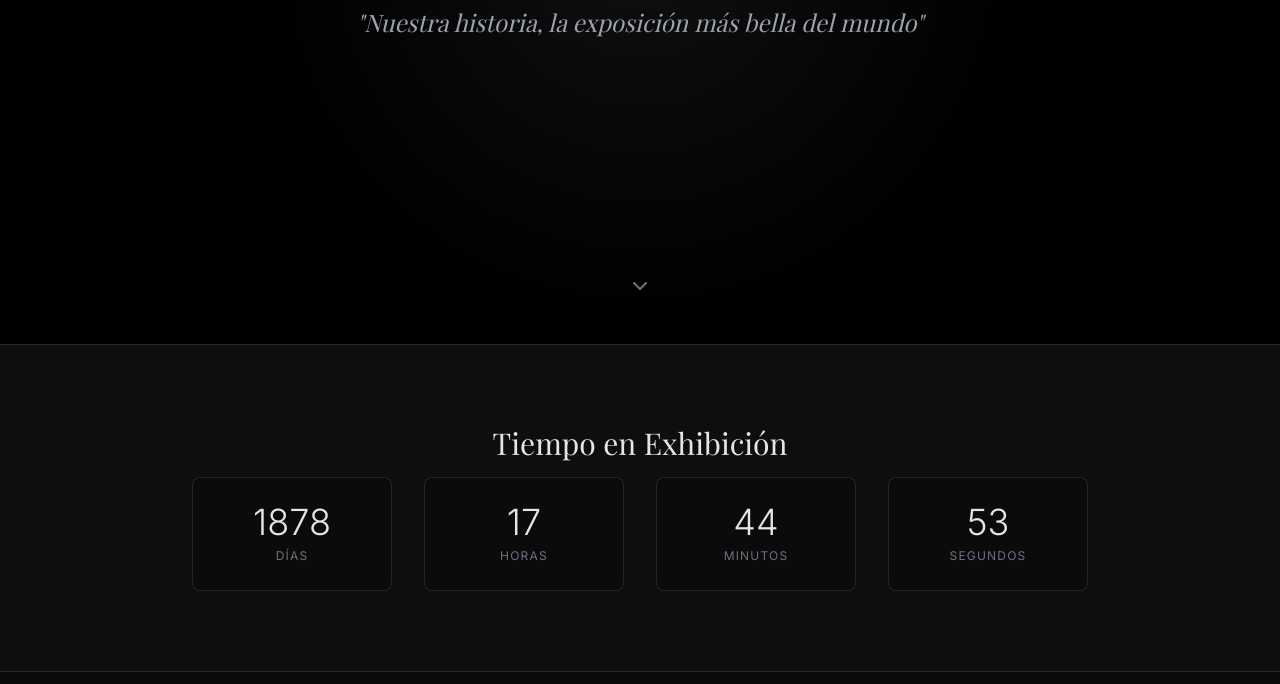
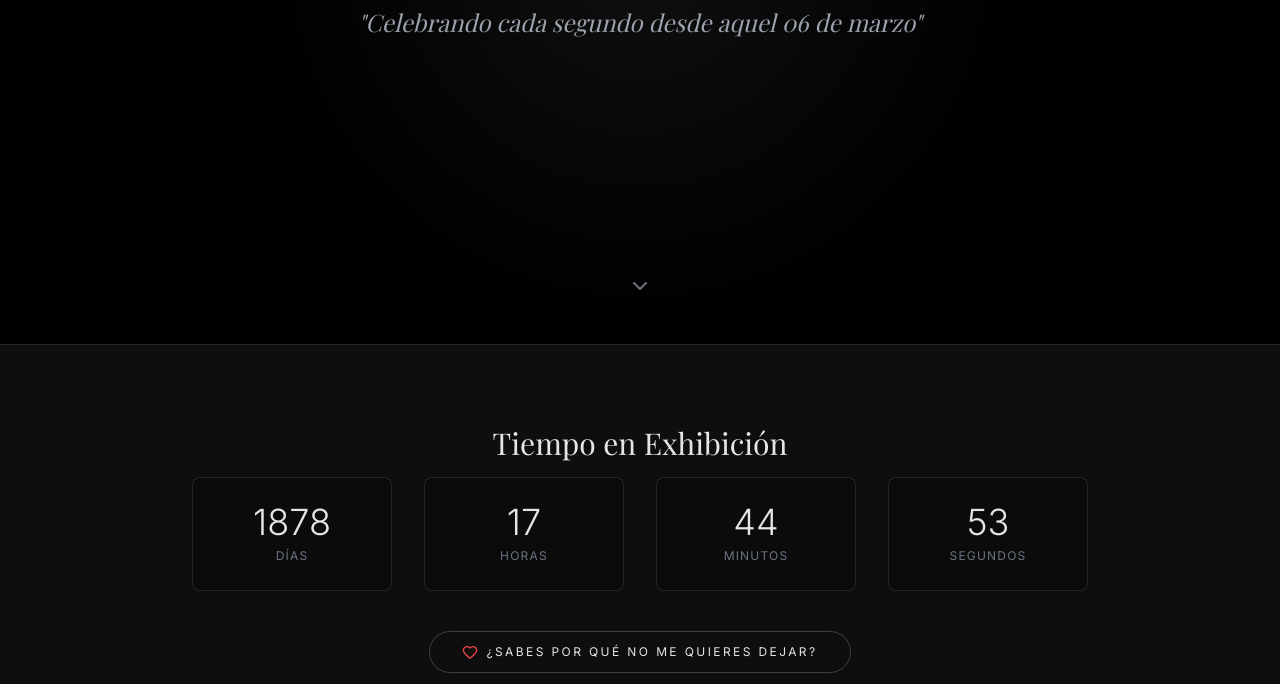
Before and after one commit to Kanodr06/060321, a plain HTML site: page index.html in a window 1280 px wide. Shown: the part 456-1140 px from the top of the page. Drawn offline with nearby package versions, Linux system fonts and the light colour scheme; a web font is replaced by a local one.

Commit message:
index.html

```diff
--- a/index.html
+++ b/index.html
@@ -18,6 +18,17 @@
         .modal.active { display: flex; }
         /* Asegura que el video o imagen llenen el contenedor */
         .media-container img, .media-container video { width: 100%; height: 100%; object-fit: cover; }
+
+        /* ESTILO DEL NUEVO BOTÓN */
+        .btn-pregunta {
+            border: 1px solid rgba(255, 255, 255, 0.2);
+            transition: all 0.3s ease;
+        }
+        .btn-pregunta:hover {
+            background: white;
+            color: black;
+            box-shadow: 0 0 20px rgba(255,255,255,0.1);
+        }
     </style>
 </head>
 <body class="overflow-x-hidden">
@@ -27,7 +38,7 @@
         <div class="z-10">
             <span class="uppercase tracking-[0.3em] text-sm text-gray-500 mb-4 block">Exhibición Temporal Permanente</span>
             <h1 class="text-6xl md:text-8xl font-bold mb-6 gradient-text">Museo de Nosotros</h1>
-            <p class="text-xl md:text-2xl italic text-gray-400 serif">"Nuestra historia, la exposición más bella del mundo"</p>
+            <p class="text-xl md:text-2xl italic text-gray-400 serif">"Celebrando cada segundo desde aquel 06 de marzo"</p>
         </div>
         <div class="absolute bottom-10 z-10 animate-bounce"><i data-lucide="chevron-down" class="text-gray-500"></i></div>
     </section>
@@ -35,27 +46,28 @@
     <section class="py-20 bg-zinc-900/30 border-y border-zinc-800 text-center">
         <div class="container mx-auto px-4">
             <h2 class="text-3xl mb-4 serif">Tiempo en Exhibición</h2>
-            <div id="counter" class="grid grid-cols-2 md:grid-cols-4 gap-8 max-w-4xl mx-auto">
+            <div id="counter" class="grid grid-cols-2 md:grid-cols-4 gap-8 max-w-4xl mx-auto mb-10">
                 <div class="p-6 museum-border rounded-lg bg-black/20"><span id="days" class="text-4xl font-light block">0</span><span class="text-xs uppercase tracking-widest text-gray-500">Días</span></div>
                 <div class="p-6 museum-border rounded-lg bg-black/20"><span id="hours" class="text-4xl font-light block">0</span><span class="text-xs uppercase tracking-widest text-gray-500">Horas</span></div>
                 <div class="p-6 museum-border rounded-lg bg-black/20"><span id="minutes" class="text-4xl font-light block">0</span><span class="text-xs uppercase tracking-widest text-gray-500">Minutos</span></div>
                 <div class="p-6 museum-border rounded-lg bg-black/20"><span id="seconds" class="text-4xl font-light block">0</span><span class="text-xs uppercase tracking-widest text-gray-500">Segundos</span></div>
             </div>
+
+            <button onclick="abrirRazon()" class="btn-pregunta px-8 py-3 rounded-full text-xs uppercase tracking-[0.2em] inline-flex items-center gap-2">
+                <i data-lucide="heart" class="w-4 h-4 text-red-500"></i>
+                ¿Sabes por qué no me quieres dejar?
+            </button>
         </div>
     </section>
 
     <section class="py-24 container mx-auto px-4">
-        <div id="galleryGrid" class="grid grid-cols-1 md:grid-cols-2 lg:grid-cols-3 gap-12">
-            </div>
+        <div id="galleryGrid" class="grid grid-cols-1 md:grid-cols-2 lg:grid-cols-3 gap-12"></div>
     </section>
 
     <div id="artModal" class="modal items-center justify-center p-4">
         <div class="bg-zinc-900 w-full max-w-5xl rounded-lg overflow-hidden flex flex-col md:flex-row relative museum-border max-h-[90vh]">
             <button onclick="closeArt()" class="absolute top-4 right-4 z-20 bg-black/50 p-2 rounded-full hover:bg-white hover:text-black transition-all"><i data-lucide="x"></i></button>
-
-            <div id="modalMediaContainer" class="w-full md:w-3/5 h-[300px] md:h-auto bg-black flex items-center justify-center overflow-hidden">
-                </div>
-
+            <div id="modalMediaContainer" class="w-full md:w-3/5 h-[300px] md:h-auto bg-black flex items-center justify-center overflow-hidden"></div>
             <div class="w-full md:w-2/5 p-8 md:p-12 flex flex-col justify-center bg-zinc-900 border-l border-zinc-800 overflow-y-auto">
                 <span id="modalDate" class="text-xs uppercase tracking-[0.3em] text-gray-500 mb-4 block">Fecha</span>
                 <h2 id="modalTitle" class="text-4xl serif mb-6 text-balance">Título</h2>
@@ -66,8 +78,24 @@
         </div>
     </div>
 
+    <div id="razonModal" class="modal items-center justify-center p-4">
+        <div class="bg-zinc-900 w-full max-w-2xl rounded-lg overflow-hidden relative museum-border p-8 md:p-12 text-center">
+            <button onclick="cerrarRazon()" class="absolute top-4 right-4 text-gray-500 hover:text-white transition-colors"><i data-lucide="x"></i></button>
+
+            <div class="mb-8 flex justify-center">
+                <div class="w-48 h-48 rounded-full overflow-hidden museum-border bg-black">
+        <img src="foto16.jpg" class="w-full h-full object-cover">                </div>
+            </div>
+
+            <p id="textoRazon" class="text-2xl md:text-3xl serif italic leading-relaxed mb-10">Cargando razón...</p>
+
+            <button onclick="abrirRazon()" class="text-xs uppercase tracking-widest text-zinc-500 hover:text-white transition-colors">
+                Ver otra razón
+            </button>
+        </div>
+    </div>
+
     <script>
-        // --- CONFIGURACIÓN DE TU GALERÍA ---
         const artData = [
             { title: "Primer Mensaje", date: "10 Diciembre 2020", desc: "Tenemos que vernos jajaja:(", img: "foto.jpg" },
             { title: "Primera Invitacion", date: "13 Diciembre 2020", desc: "Ese dia habia llegado a hablar contigo y justo entre risas salio el tema de vernos por primera vez", img: "foto1.jpg" },
@@ -100,22 +128,43 @@
             { title: "Otro dia de fiesta", date: "31 Octubre 2021", desc: "Ese no fue el dia que te vomitaste? jajajaj", img: "video12.mp4" },
             { title: "Primera Cita KFC", date: "06 Noviembre 2021", desc: "Fue el dia que probamos por primera vez este delicoso combo y despues no pudimos dejar de comerlo", img: "video13.mp4" },
             { title: "Primera Cita Salchis", date: "20 Noviembre 2021", desc: "La primera vez que conociste lo que es la delicia hecha salchipapas mi amor jeje", img: "video14.mp4" },
-             { title: "Ultima vez", date: "26 Noviembre", desc: "Esta fue la ultima vez que nos vimos en este año porque te tenias que ir y todo quedaba en promesas el volver a vernos", img: "foto16.jpg" },
-             { title: "Primera Vez", date: "20 Noviembre 2021", desc: "No sabes lo mucho que anhelaba que llegara este momento solo podia pensar en el volver a verte", img: "video15.mp4" }
-
+            { title: "Ultima vez", date: "26 Noviembre", desc: "Esta fue la ultima vez que nos vimos en este año porque te tenias que ir y todo quedaba en promesas el volver a vernos", img: "foto16.jpg" },
+            { title: "Primera Vez", date: "20 Noviembre 2021", desc: "No sabes lo mucho que anhelaba que llegara este momento solo podia pensar en el volver a verte", img: "video15.mp4" }
         ];
 
-        // Función para decidir si mostrar IMAGEN o VIDEO
+        // --- LISTA DE RAZONES ---
+        const razones = [
+            "Porque nadie te va a mirar con la misma cara de bobo enamorado que yo.",
+            "Porque somos el mejor equipo resolviendo crisis (como la del mosquito).",
+            "Porque todavía me pongo nervioso antes de verte.",
+            "Porque ya me sé todas tus mañas y aun así me encantan.",
+            "Porque soy el único que sabe exactamente cómo te gusta el café.",
+            "Porque me haces querer ser una mejor versión de mí mismo cada día.",
+            "Porque juntos somos más fuertes que cualquier obstáculo.",
+            "Porque guardo cada pequeño detalle que me has dado.",
+            "Porque eres la curadora oficial de mis mejores días.",
+            "Porque nadie te va a cuidar tanto cuando estés enferma.",
+            "Porque nuestras risas tienen un sonido que no cambio por nada.",
+            "Porque nuestra historia apenas está empezando.",
+            "Porque me encanta cómo se siente tu mano con la mía.",
+            "Porque me has visto en mis peores momentos y no te has ido.",
+            "Porque Kaiser y Noah se quedarian sin su papà",
+            "Porque no me imagino un mañana si no es despertando contigo.",
+            "Porque conocemos nuestras versiones más reales y aun así nos elegimos.",
+            "Porque ya invertí demasiado tiempo explicándote mis chistes malos.",
+            "Porque soy el mejor matando mosquitos por ti en la madrugada.",
+            "Porque me haces querer ser una mejor versión de mí mismo cada día.",
+            "Porque hemos crecido juntos desde aquel diciembre de 2020."
+        ];
+
         function getMediaHTML(src, isModal = false) {
             const isVideo = src.toLowerCase().endsWith('.mp4');
             if (isVideo) {
-                // En el modal ponemos controles, en la galería autoplay silenciado
                 return `<video src="${src}" ${isModal ? 'controls' : 'autoplay muted loop'} playsinline class="w-full h-full object-cover"></video>`;
             }
             return `<img src="${src}" alt="Obra" class="w-full h-full object-cover">`;
         }
 
-        // Lógica de Renderizado de la Galería
         const galleryGrid = document.getElementById('galleryGrid');
         artData.forEach((art, index) => {
             galleryGrid.innerHTML += `
@@ -136,10 +185,7 @@
         function openArt(i) {
             const a = artData[i];
             const container = document.getElementById('modalMediaContainer');
-
-            // Inyectamos el medio (foto o video)
             container.innerHTML = getMediaHTML(a.img, true);
-
             document.getElementById('modalTitle').innerText = a.title;
             document.getElementById('modalDate').innerText = a.date;
             document.getElementById('modalDesc').innerText = a.desc;
@@ -149,14 +195,28 @@
 
         function closeArt() {
             document.getElementById('artModal').classList.remove('active');
-            // Limpiamos el contenedor para que los videos dejen de sonar al cerrar
             document.getElementById('modalMediaContainer').innerHTML = '';
             document.body.style.overflow = 'auto';
         }
 
-        window.onclick = (e) => { if(e.target.id === 'artModal') closeArt(); }
+        // --- FUNCIONES NUEVAS ---
+        function abrirRazon() {
+            const index = Math.floor(Math.random() * razones.length);
+            document.getElementById('textoRazon').innerText = `"${razones[index]}"`;
+            document.getElementById('razonModal').classList.add('active');
+            document.body.style.overflow = 'hidden';
+        }
 
-        // Contador de Tiempo
+        function cerrarRazon() {
+            document.getElementById('razonModal').classList.remove('active');
+            document.body.style.overflow = 'auto';
+        }
+
+        window.onclick = (e) => {
+            if(e.target.id === 'artModal') closeArt();
+            if(e.target.id === 'razonModal') cerrarRazon();
+        }
+
         const startDate = new Date(2021, 2, 6);
         function updateCounter() {
             const diff = new Date() - startDate;
```
